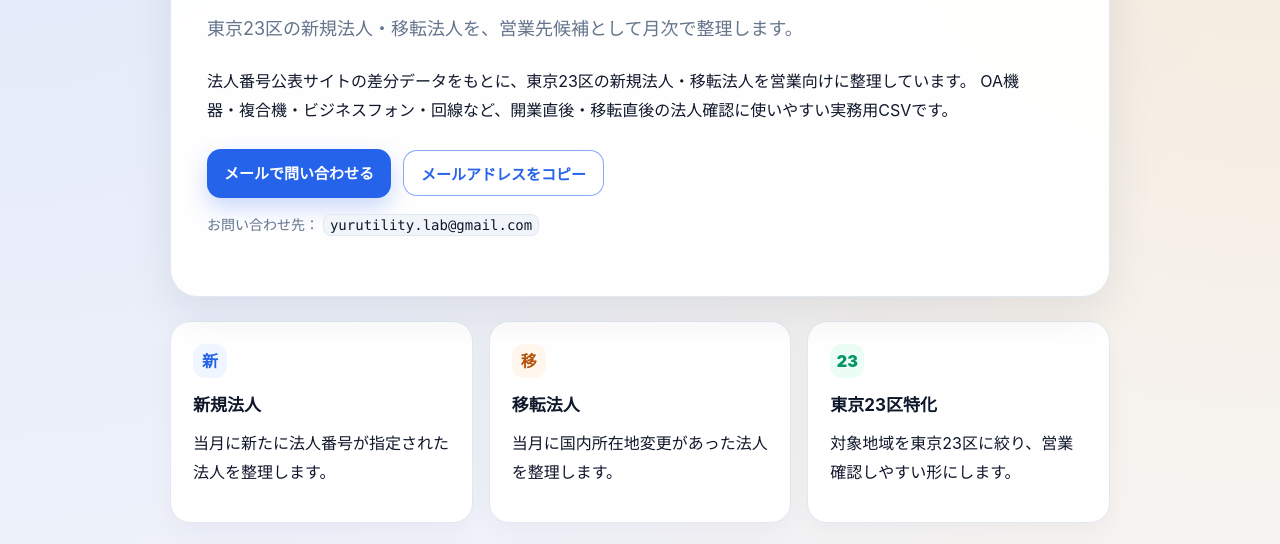
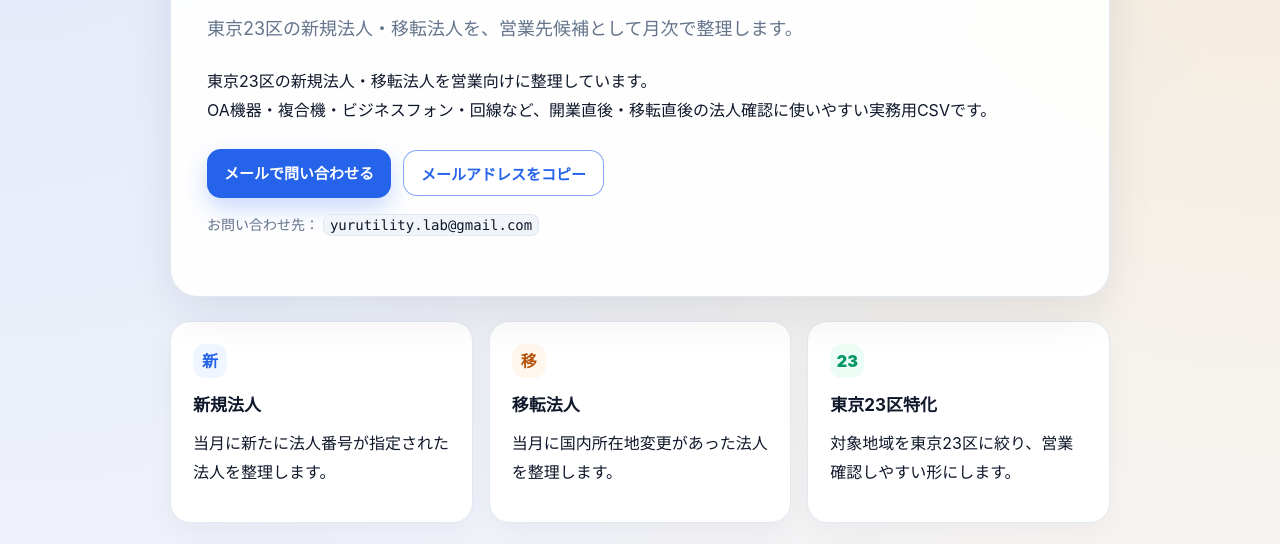
Before and after one commit to morisuke-1031/18_csvfile, a plain HTML site: page index.html in a window 1280 px wide. Shown: the part 252-796 px from the top of the page. Drawn offline with Linux system fonts and the light colour scheme.

```diff
--- a/index.html
+++ b/index.html
@@ -612,7 +612,7 @@
         </p>
 
         <p class="hero-copy">
-          法人番号公表サイトの差分データをもとに、東京23区の新規法人・移転法人を営業向けに整理しています。
+          東京23区の新規法人・移転法人を営業向けに整理しています。<br>
           OA機器・複合機・ビジネスフォン・回線など、開業直後・移転直後の法人確認に使いやすい実務用CSVです。
         </p>
 
```
